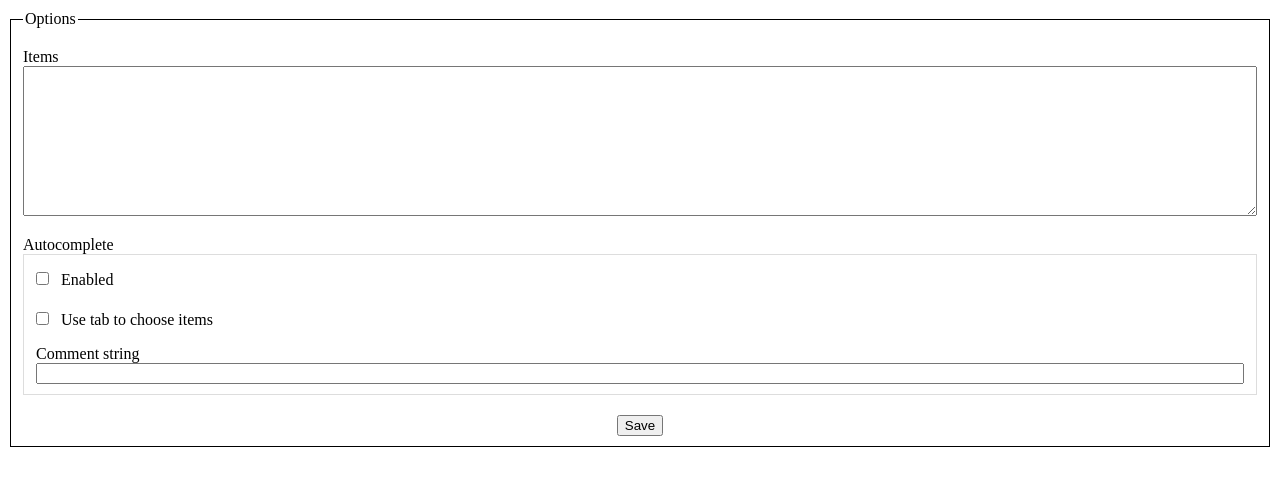
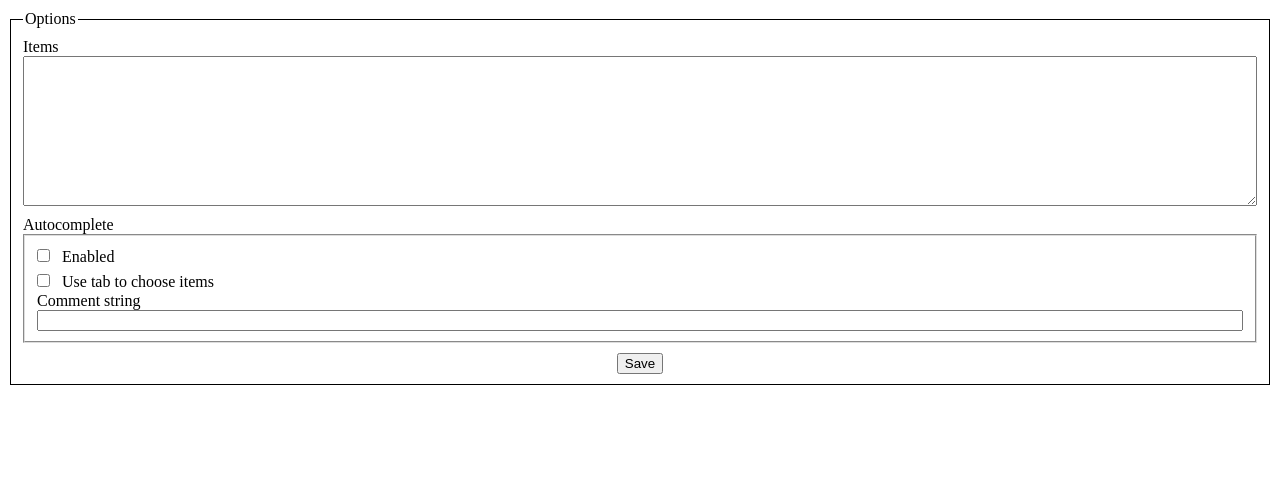
Before and after one commit to sblask-webextensions/webextension-simple-form-fill, a browser extension: page options/options.html in a window 1280 px wide. Drawn offline with Linux system fonts and the light colour scheme.

Commit message:
Improve spacing

```diff
--- a/options/options.css
+++ b/options/options.css
@@ -6,7 +6,7 @@ body {
     min-width: 400px;
     padding: 10px;
 }
-fieldset {
+form > fieldset {
     border: 1px solid;
     display: flex;
     flex-direction: column;
@@ -14,31 +14,34 @@ fieldset {
     width: 100%;
 }
 form > fieldset > *:nth-child(even) {
-    margin-top: 20px;
+    margin-top: 10px;
 }
-fieldset fieldset {
+form > fieldset > fieldset {
     border-color: #DDDDDD;
-}
-fieldset fieldset label,
-fieldset fieldset .box-wrapper {
-    margin-top: 10px;
 }
 input[type=text],
 input[type=number] {
     width: 100%;
+}
+input[type=checkbox],
+input[type=radio] {
+    display: inline-block;
 }
 textarea {
     height: 150px;
     padding: 3px;
     width: 100%;
 }
+.wrapper,
 .box-wrapper {
-    line-height: 30px;
     margin-top: 5px;
+}
+.box-wrapper {
+    line-height: 20px;
 }
 .box-wrapper > label {
     display: block;
-    margin: -30px 0 0 25px;
+    margin: -20px 0 0 25px;
 }
 .controls {
     text-align: center;
```
